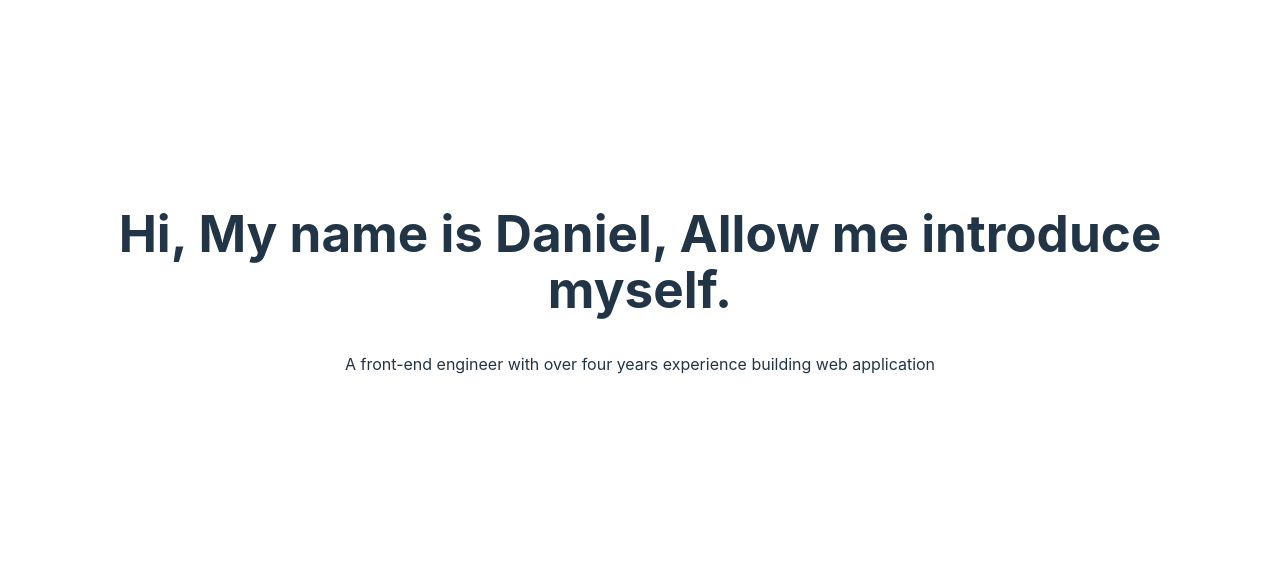
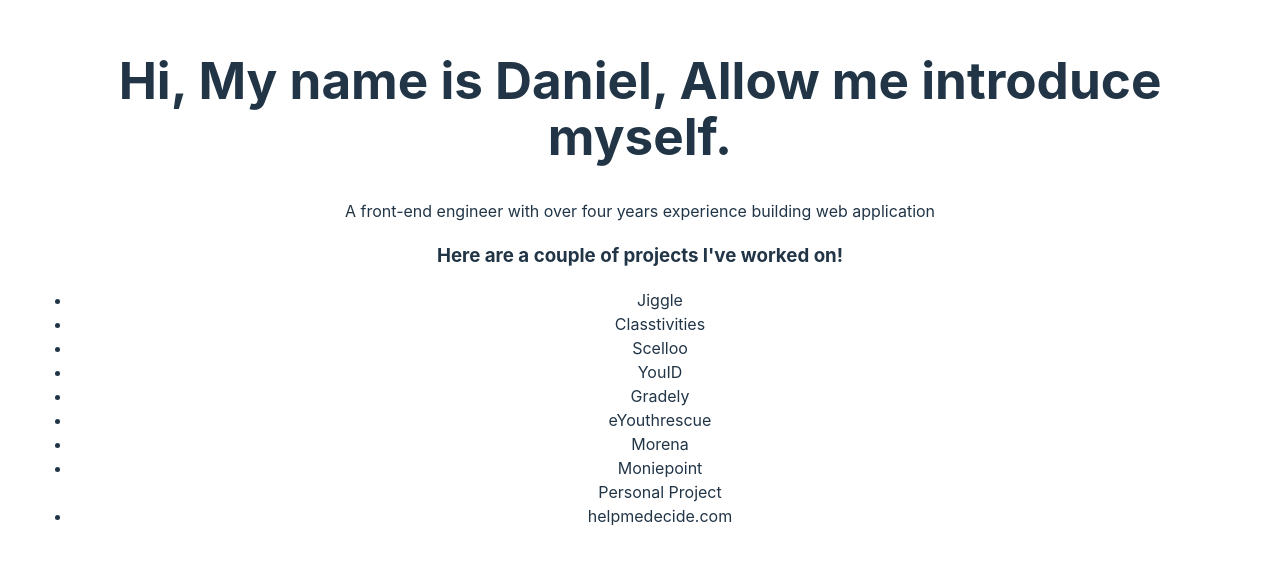
Before and after one commit to daniel-bisiriyu/portfolio, a React (Vite) app: page / in a window 1280 px wide. Shown: the part 119-684 px from the top of the page. Built offline with nearby package versions, Linux system fonts and the light colour scheme.

Commit message:
Added a quick list of projects

```diff
--- a/src/components/layout/right-panel.jsx
+++ b/src/components/layout/right-panel.jsx
@@ -1,5 +1,19 @@
 function RightPanel() {
-    return <div></div>
+    return <div>
+        <h3>Here are a couple of projects I've worked on!</h3>
+        <ul>
+            <li>Jiggle</li>
+            <li>Classtivities</li>
+            <li>Scelloo</li>
+            <li>YouID</li>
+            <li>Gradely</li>
+            <li>eYouthrescue</li>
+            <li>Morena</li>
+            <li>Moniepoint</li>
+            Personal Project
+            <li>helpmedecide.com</li>
+        </ul>
+    </div>
 }
 
 export default RightPanel
```
